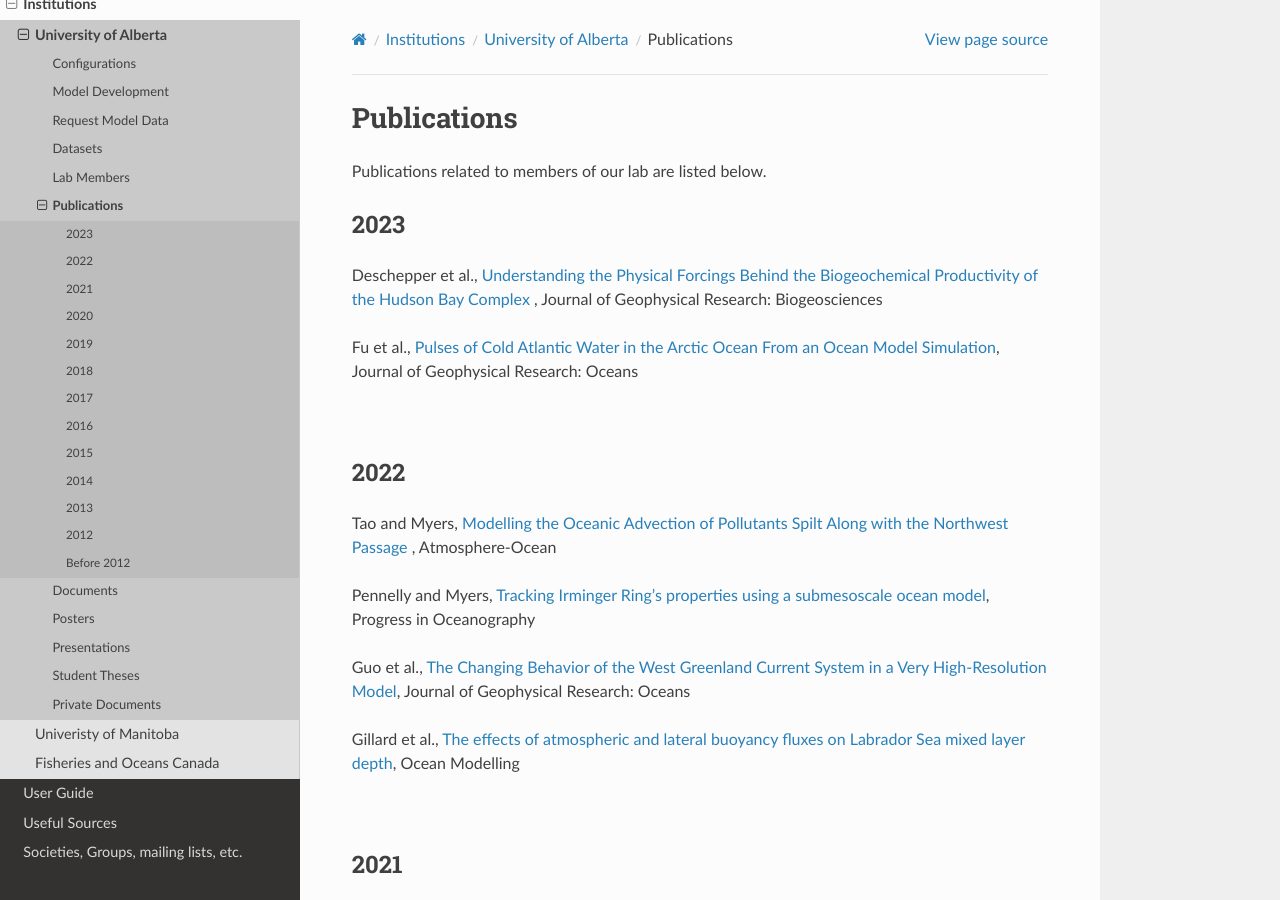
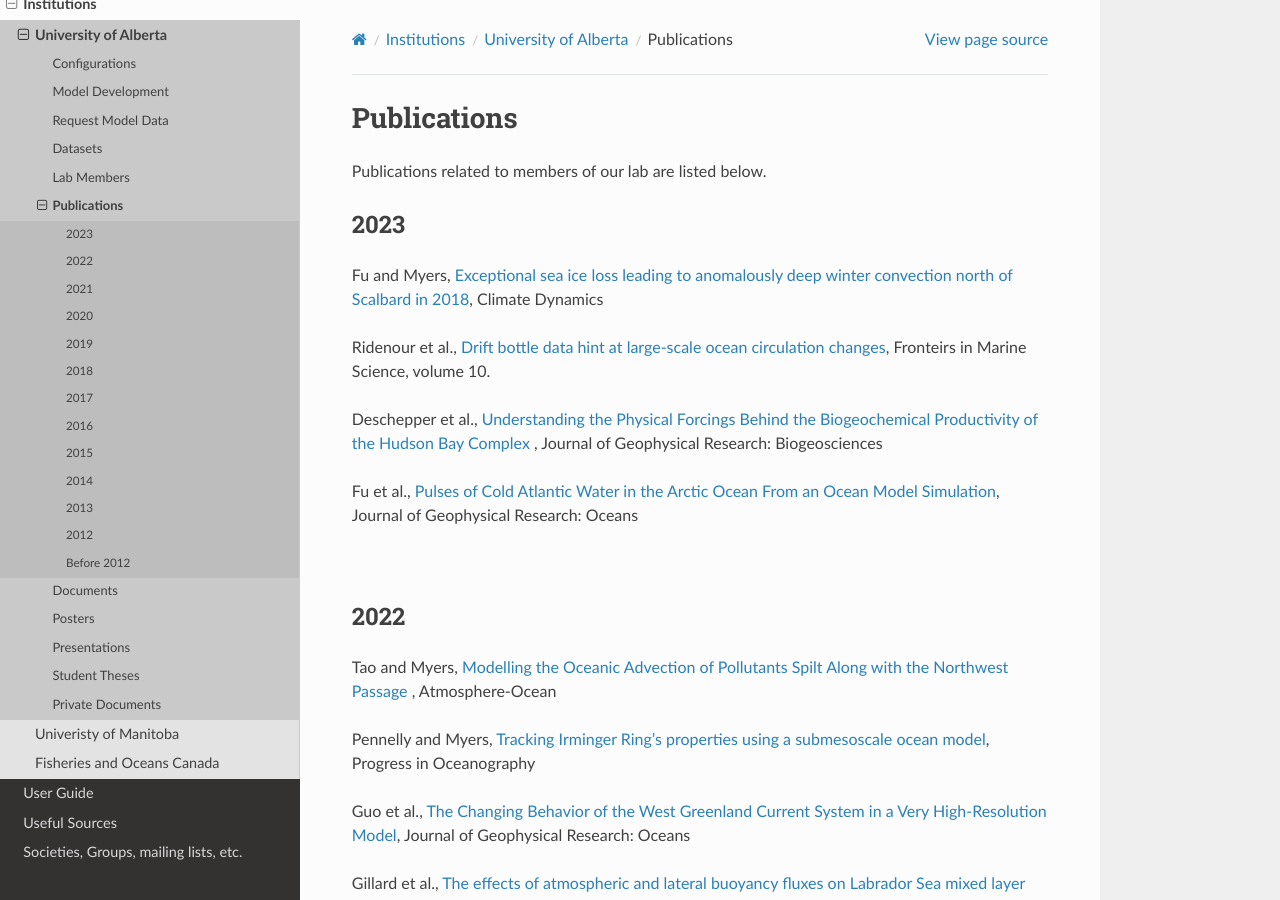
Before and after one commit to UofA-NEMO/Canadian-NEMO-Ocean-Modelling-Forum-Community-of-Practice, a Sphinx documentation site: the page built from docs/Institutions/UofA/Publications.rst, in a window 1280 px wide and 900 px high. Built offline with Sphinx 7.4.7 and the Read the Docs theme 2.0.0, drawn with Linux system fonts in a browser that asks for light colours; pages that are not in the unit, such as notebooks, are missing from menus.

Commit message:
Update Publications.rst

```diff
--- a/docs/Institutions/UofA/Publications.rst
+++ b/docs/Institutions/UofA/Publications.rst
@@ -5,6 +5,10 @@
 
 2023
 ----
+Fu and Myers, `Exceptional sea ice loss leading to anomalously deep winter convection north of Scalbard in 2018 <https://link.springer.com/article/10.1007/s00382-023-07027-8>`_, Climate Dynamics
+
+Ridenour et al., `Drift bottle data hint at large-scale ocean circulation changes <https://www.frontiersin.org/articles/10.3389/fmars.2023.1227894/full>`_, Fronteirs in Marine Science, volume 10.
+
 Deschepper et al., `Understanding the Physical Forcings Behind the Biogeochemical Productivity of the Hudson Bay Complex <https://agupubs.onlinelibrary.wiley.com/doi/10.1029/2022JG007294>`_ , Journal of Geophysical Research: Biogeosciences
 
 Fu et al., `Pulses of Cold Atlantic Water in the Arctic Ocean From an Ocean Model Simulation <https://doi.org/10.1029/2023JC019663>`_, Journal of Geophysical Research: Oceans
```
